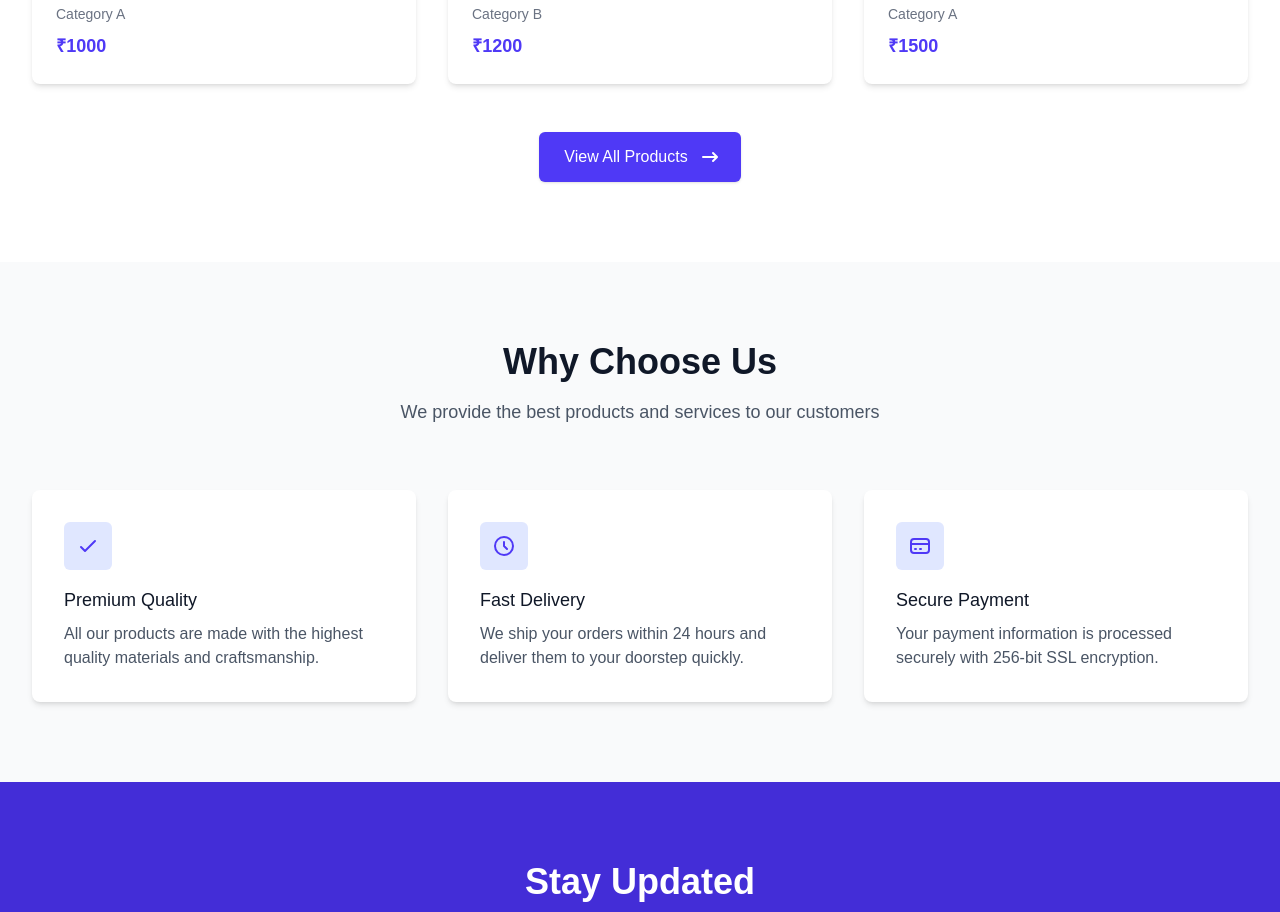
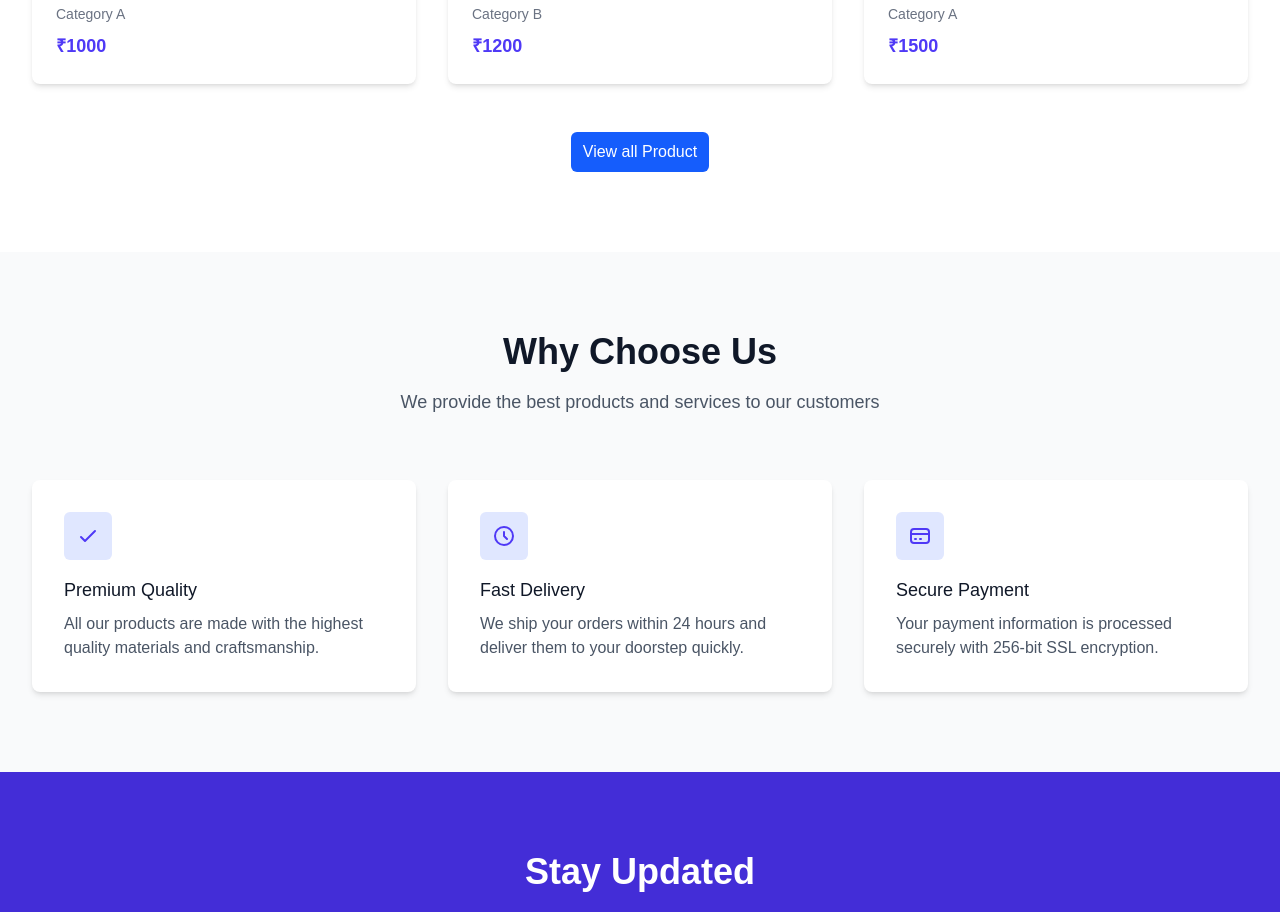
Before and after one commit to harpreetbains99/lenskart, a Next.js app: page / in a window 1280 px wide. Shown: the part 1080-1992 px from the top of the page. Built offline with nearby package versions, Linux system fonts and the light colour scheme.

Commit message:
home edit

```diff
--- a/src/app/page.js
+++ b/src/app/page.js
@@ -1,6 +1,7 @@
 "use client"
 import { useState, useEffect } from 'react';
 import Head from 'next/head';
+import Link from 'next/link';
 
 export default function Home() {
   const [products, setProducts] = useState([
@@ -84,13 +85,10 @@ export default function Home() {
               ))}
             </div>
 
-            <div className="mt-12 text-center">
-              <button className="inline-flex items-center px-6 py-3 border border-transparent text-base font-medium rounded-md shadow-sm text-white bg-indigo-600 hover:bg-indigo-700 transition duration-300">
-                View All Products
-                <svg className="ml-3 -mr-1 h-5 w-5" xmlns="http://www.w3.org/2000/svg" viewBox="0 0 20 20" fill="currentColor">
-                  <path fillRule="evenodd" d="M12.293 5.293a1 1 0 011.414 0l4 4a1 1 0 010 1.414l-4 4a1 1 0 01-1.414-1.414L14.586 11H3a1 1 0 110-2h11.586l-2.293-2.293a1 1 0 010-1.414z" clipRule="evenodd" />
-                </svg>
-              </button>
+            <div className="mt-12 text-center  flex justify-center">
+              <div>
+              <Link href='/pages/products-page' className='block px-3 py-2 rounded-md text-base font-medium bg-blue-600 text-white hover:text-white hover:bg-blue-300 transition-colors duration-200'>View all Product</Link>
+              </div>
             </div>
           </div>
         </section>
--- a/src/app/pages/about/page.jsx
+++ b/src/app/pages/about/page.jsx
@@ -110,7 +110,7 @@ const AboutPage = () => {
             className="relative h-96 rounded-2xl overflow-hidden shadow-xl"
           >
             <img
-              src="/about-story.jpg"
+              src="https://res.cloudinary.com/dd2hbbtnw/image/upload/v1752557819/Screenshot_2025-07-15_110646_ny7goy.png"
               alt="Lenskart early days"
               className="w-full h-full object-cover hover:scale-105 transition-transform duration-500"
             />
```
